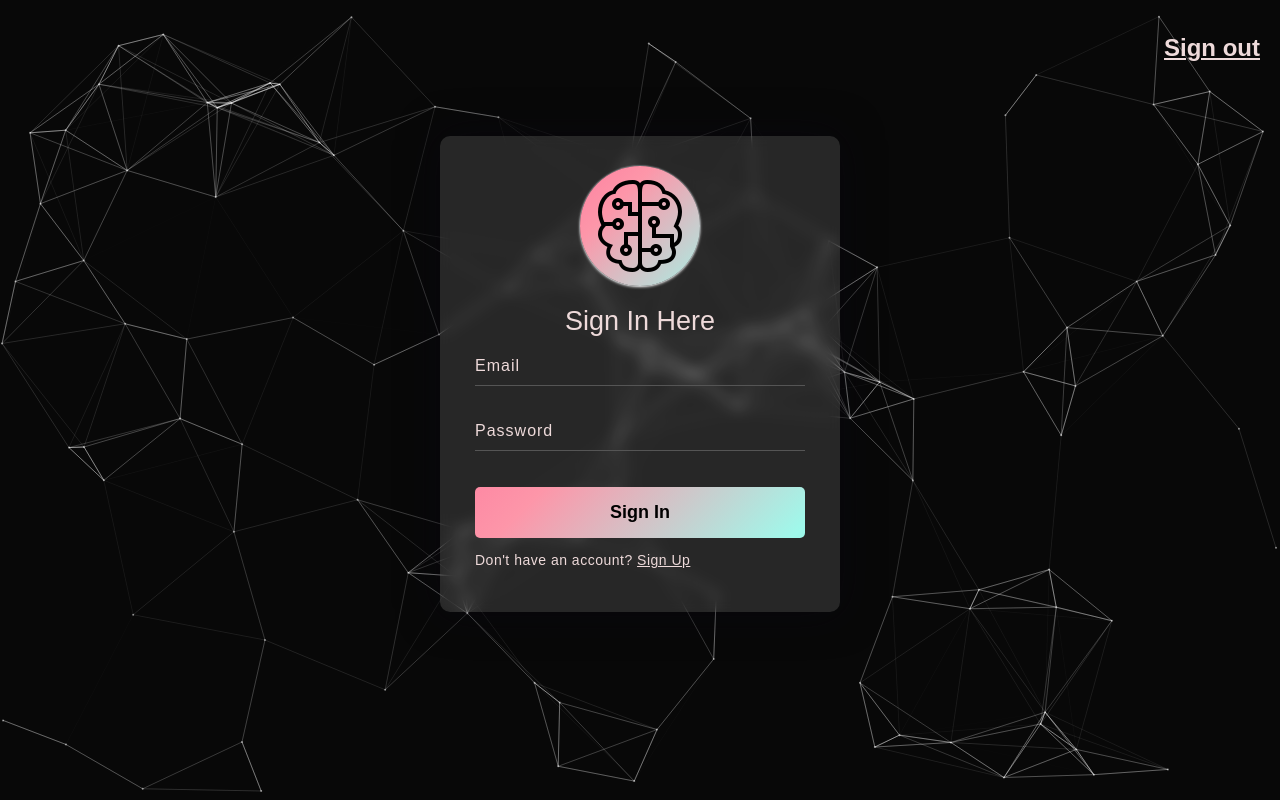
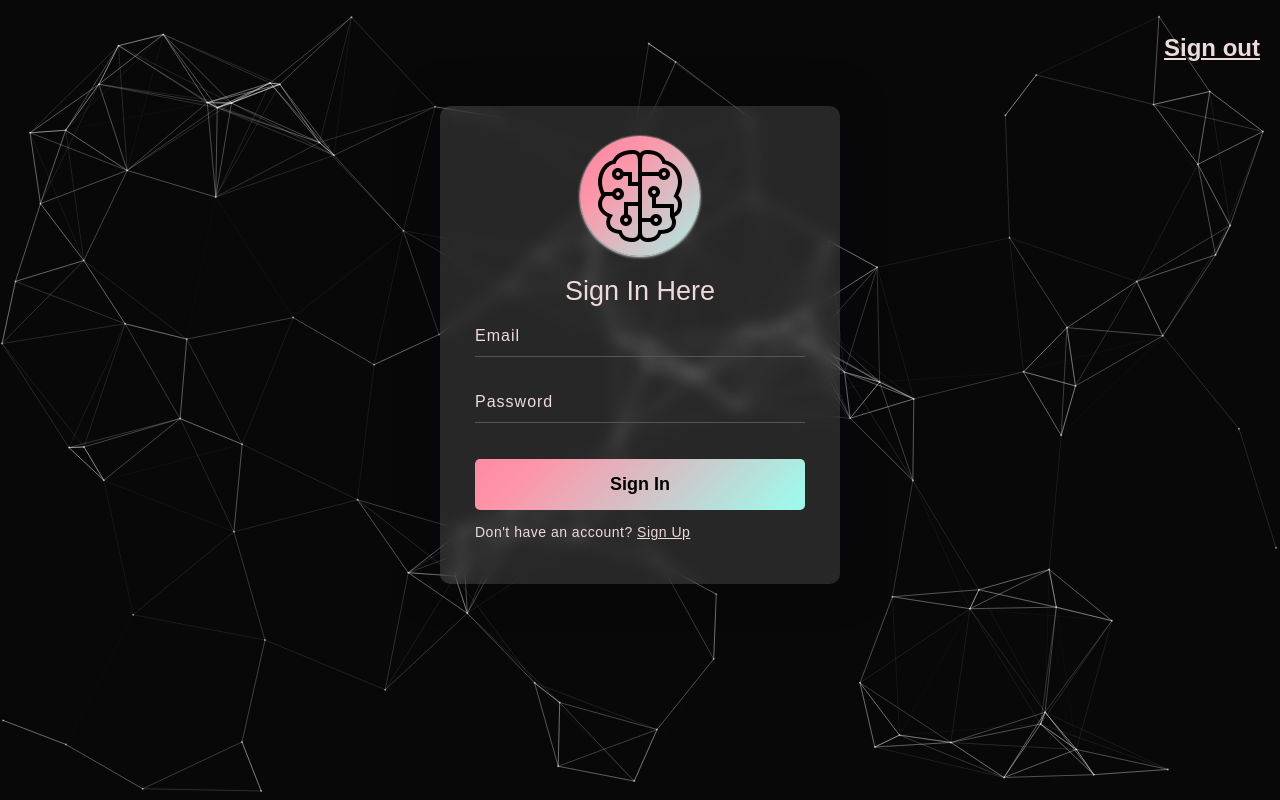
Before and after one commit to salah-dev36/recognition-ai, a React (Create React App) app: page / in a window 1280 px wide. Built offline with nearby package versions, Linux system fonts and the light colour scheme; a web font is replaced by a local one.

Commit message:
changed some styling

```diff
--- a/src/App.css
+++ b/src/App.css
@@ -1,6 +1,10 @@
 * {
     box-sizing: border-box;
     font-family: 'Aldrich', sans-serif;
+}
+
+input {
+    font-family: 'Tahoma';
 }
 
 #tsparticles {
--- a/src/components/form-input/form-input-comp.jsx
+++ b/src/components/form-input/form-input-comp.jsx
@@ -6,7 +6,7 @@ const FormInput = ({ label, inputProps }) => {
   return (
     <div className="input-container">
       <input required {...inputProps} />
-      <label required>{label}</label>
+      <label htmlFor={inputProps.name} required>{label}</label>
     </div>
   );
 };
--- a/src/components/url-form/url-form-comp.jsx
+++ b/src/components/url-form/url-form-comp.jsx
@@ -2,7 +2,7 @@ import React from "react";
 
 import "./url-form-styles.scss";
 
-const UrlForm = ({ handleInput, handleSubmit }) => {
+const UrlForm = ({ handleInput, handleSubmit, loading }) => {
   return (
     <div className="container card">
       <span>Use latest AI feature to detect faces on any image</span>
@@ -12,7 +12,7 @@ const UrlForm = ({ handleInput, handleSubmit }) => {
           placeholder="Copy 'png'or 'jpg' image link URL"
           onChange={handleInput}
         />
-        <button className="bg" onClick={handleSubmit}>
+        <button disabled={loading} className="bg" onClick={handleSubmit}>
           Process
         </button>
       </div>
--- a/src/components/url-form/url-form-styles.scss
+++ b/src/components/url-form/url-form-styles.scss
@@ -1,6 +1,6 @@
 .container {
   max-width: 600px;
-  padding: 25px 0 15px 0;
+  padding: 25px 5px 15px 5px;
   border-radius: 5px;
   margin: 50px auto;
   text-align: center;
@@ -8,7 +8,7 @@
     display: flex;
     justify-content: center;
     margin: 25px auto;
-    width: 70%;
+    width: 80%;
 
     input {
       width: 70%;
--- a/src/routes/homepage/homepage-comp.jsx
+++ b/src/routes/homepage/homepage-comp.jsx
@@ -48,7 +48,7 @@ const HomePage = () => {
   return (
     <div className="home-container">
       <Logo />
-      <UrlForm handleInput={handleInput} handleSubmit={handleSubmit} />
+      <UrlForm loading={loading} handleInput={handleInput} handleSubmit={handleSubmit} />
       <FaceImage
         loading={loading}
         imgUrl={imgUrl}
--- a/src/routes/sign-in/sign-in-comp.jsx
+++ b/src/routes/sign-in/sign-in-comp.jsx
@@ -11,8 +11,7 @@ const SignIn = () => {
   const navigate = useNavigate();
 
   return (
-    <div className="sign-in-container">
-      <form className="card">
+    <div className="sign-in-container card">
       <Logo />
       <h3>sign in here</h3>
       <FormInput
@@ -34,7 +33,6 @@ const SignIn = () => {
         Don't have an account?{" "}
         <span onClick={() => navigate("/sign-up")}>sign up</span>
       </p>
-      </form>
     </div>
   );
 };
--- a/src/routes/sign-in/sign-in-styles.scss
+++ b/src/routes/sign-in/sign-in-styles.scss
@@ -1,7 +1,5 @@
 .sign-in-container {
-  margin-top: 50px;
-  form {
-    margin: 0 auto;
+  margin: 20px auto;
   max-width: 400px;
   padding: 30px 35px;
 
@@ -12,6 +10,7 @@
     margin: 20px 0;
     text-transform: capitalize;
   }
+
   p {
     font-size: 14px;
     letter-spacing: 0.5px;
@@ -22,4 +21,3 @@
     }
   }
 }
-}
--- a/src/routes/sign-up/sign-up-comp.jsx
+++ b/src/routes/sign-up/sign-up-comp.jsx
@@ -11,8 +11,7 @@ const SignUp = () => {
   const navigate = useNavigate();
 
   return (
-    <div className="sign-up-container">
-      <form className="card">
+    <div className="sign-up-container card">
       <Logo />
       <h3>create account</h3>
       <FormInput
@@ -40,7 +39,6 @@ const SignUp = () => {
       <p>
         Already signed up? <span onClick={() => navigate("/")}>sign in</span>
       </p>
-      </form>
     </div>
   );
 };
--- a/src/routes/sign-up/sign-up-styles.scss
+++ b/src/routes/sign-up/sign-up-styles.scss
@@ -1,10 +1,7 @@
 .sign-up-container {
-  margin-top: 50px;
-  form {
-    margin: 0 auto;
+  margin: 20px auto;
   max-width: 400px;
   padding: 30px 35px;
-
 
   h3 {
     font-size: 27px;
@@ -24,4 +21,3 @@
     }
   }
 }
-}
```
Also changed, not shown: src/components/form-input/form-input-styles.scss (+4 -4 lines). Lines whose indentation alone changed are shown as unchanged.
